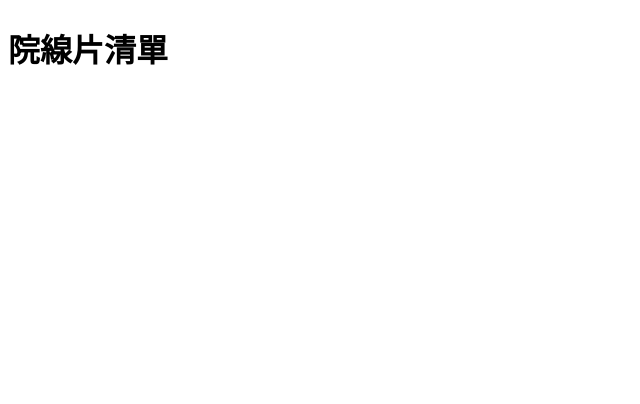
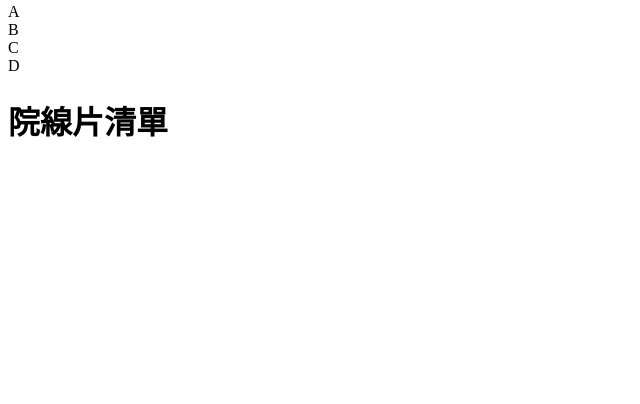
Before and after one commit to mackliu/11301-BQUIZ-03, a PHP site: page /main.php in a window 1280 px wide. Shown: the part 396-800 px from the top of the page, without its empty margins (0-640 px from the left). Run offline with PHP 8.4, Linux system fonts and the light colour scheme.

Commit message:
建立按鈕區的元件CSS

```diff
--- a/front/main.php
+++ b/front/main.php
@@ -9,6 +9,18 @@
                 <div class='name'>預告片1</div>
             </div>
             <div class="controls">
+                <div class="control">
+                    <div class="btn-left"></div>
+                </div>
+                <div class="btns">
+                    <div class="btn">A</div>
+                    <div class="btn">B</div>
+                    <div class="btn">C</div>
+                    <div class="btn">D</div>
+                </div>
+                <div class="control">
+                    <div class="btn-right"></div>
+                </div>
             </div>
         </div>
     </div>
```
Also changed, not shown: css/s2.css (+32 -7 lines).
